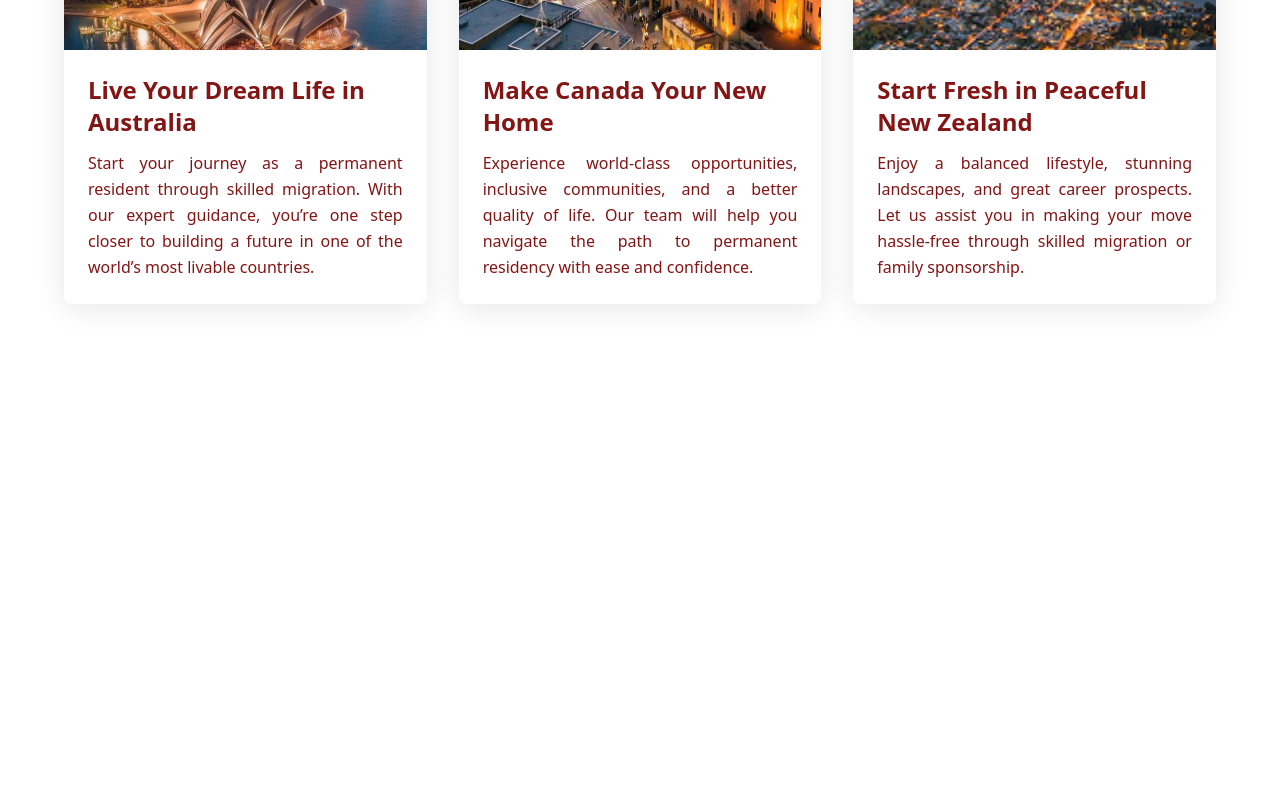
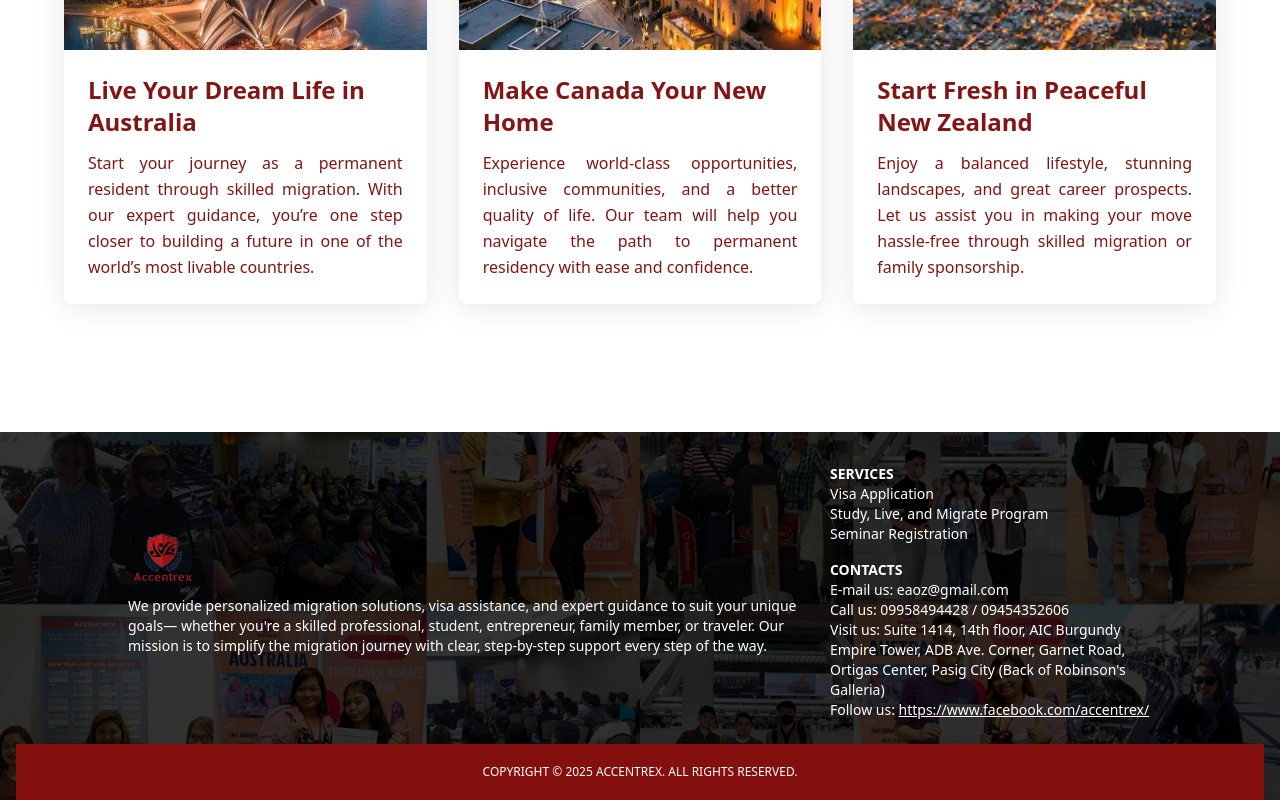
Before and after one commit to aidantiu/accentrex_web, a React (Vite) app in the folder client/: page / in a window 1280 px wide. Shown: the part 1193-1993 px from the top of the page. Before the commit the page ends 1577 px from the top, so only its background shows below. Built offline with nearby package versions, Linux system fonts and the light colour scheme.

Commit message:
refactor: simplify footer logic

```diff
--- /dev/null
+++ b/client/src/components/footer.jsx
@@ -0,0 +1,48 @@
+import React from 'react';
+import footerBg from '../assets/footerBg.png'; // Update with actual path
+import footerLogo from '../assets/AccentrexLogo.png'; // Update with actual path
+
+const Footer = () => {
+  return (
+    <footer
+      className="bg-cover bg-no-repeat text-white pt-8 px-4 mt-12"
+      style={{ backgroundImage: `url(${footerBg})` }}
+    >
+      <div className="max-w-5xl mx-auto flex flex-col md:flex-row items-center md:justify-between gap-8">
+        <div className="text-center md:text-left">
+          <img src={footerLogo} alt="Footer Logo" className="max-w-[70px] mx-auto md:mx-0" />
+          <p className="text-sm mt-2">
+            We provide personalized migration solutions, visa assistance, and expert guidance to suit your unique goals—
+            whether you're a skilled professional, student, entrepreneur, family member, or traveler.
+            Our mission is to simplify the migration journey with clear, step-by-step support every step of the way.
+          </p>
+        </div>
+
+        <div className="text-center md:text-left text-sm">
+          <p className="font-bold">SERVICES</p>
+          <p>
+            Visa Application<br />
+            Study, Live, and Migrate Program<br />
+            Seminar Registration
+          </p>
+
+          <p className="font-bold mt-4">CONTACTS</p>
+          <p>
+            E-mail us: eaoz@gmail.com<br />
+            Call us: 09958494428 / 09454352606<br />
+            Visit us: Suite 1414, 14th floor, AIC Burgundy Empire Tower, ADB Ave. Corner, Garnet Road, Ortigas Center, Pasig City (Back of Robinson's Galleria)<br />
+            Follow us: <a href="https://www.facebook.com/accentrex/" target="_blank" rel="noopener noreferrer" className="underline">
+              https://www.facebook.com/accentrex/
+            </a>
+          </p>
+        </div>
+      </div>
+
+      <div className="w-full bg-[#830F0F] text-white text-center text-xs mt-6 py-5 uppercase z-50">
+        Copyright © 2025 ACCENTREX. All Rights Reserved.
+      </div>
+    </footer>
+  );
+};
+
+export default Footer;
--- a/client/src/pages/aboutuspage.jsx
+++ b/client/src/pages/aboutuspage.jsx
@@ -1,5 +1,6 @@
 import Navbar from '../components/navbar';
 import Banner from '../components/banner';
+import Footer from '../components/footer';
 import globeImage from '../assets/globe-image.png';
 import flyerImage from '../assets/flyer-image.png';
 import AIcon from '../assets/icons/a-accountability.png';
@@ -226,6 +227,7 @@ export default function AboutUs() {
           </div>
         </div>
         </section>
+        <Footer />
       </div>
   );
 }
--- a/client/src/pages/accountpage.jsx
+++ b/client/src/pages/accountpage.jsx
@@ -1,4 +1,5 @@
 import Navbar from "../components/navbar";
+import Footer from '../components/footer';
 
 export default function AccountPage() {
   return (
@@ -45,6 +46,7 @@ export default function AccountPage() {
           </button>
         </div>
       </div>
+      <Footer />
     </div>
   );
 }
--- a/client/src/pages/homepage.jsx
+++ b/client/src/pages/homepage.jsx
@@ -1,6 +1,7 @@
 import Navbar from '../components/navbar';
 import Banner from '../components/banner';
 import Headline from '../components/headline';
+import Footer from '../components/footer';
 
 const CountryCard = ({ image, title, description }) => {
   return (
@@ -78,6 +79,7 @@ const Homepage = () => {
           />
         </div>
       </section>
+      <Footer />
     </div>
   );
 };
--- a/client/src/pages/servicespages.jsx
+++ b/client/src/pages/servicespages.jsx
@@ -3,9 +3,9 @@ import logo from '../assets/AccentrexLogo.png';
 import visaIcon from '../assets/Group 7.png';
 import migrateIcon from '../assets/Group 51.png';
 import seminarIcon from '../assets/Earth Dots.png';
-import footerLogo from '../assets/FooterLOGO.png';
-import footerBg from '../assets/Group 66.png';
 import '../styles/index.css';
+
+import Footer from '../components/footer'; // ✅ Import the Footer component
 
 function Services() {
   return (
@@ -60,36 +60,7 @@ function Services() {
         description="Stay informed and prepared by joining our informative seminars on international education, immigration policies, and career opportunities abroad. Register for our upcoming sessions to gain valuable insights, meet industry experts, and receive personalized guidance tailored to your goals."
       />
 
-      <footer
-        className="bg-cover bg-no-repeat text-white pt-8 px-4 mt-12"
-        style={{ backgroundImage:`url(${footerBg})` }}
-      >
-        <div className="max-w-5xl mx-auto flex flex-col md:flex-row items-center md:justify-between gap-8">
-          <div className="text-center md:text-left">
-            <img src={footerLogo} alt="Footer Logo" className="max-w-[70px] mx-auto md:mx-0" />
-            <p className="text-sm mt-2">
-              We provide personalized migration solutions, visa assistance, and expert guidance to suit your unique goals—whether you're a skilled professional, student, entrepreneur, family member, or traveler. Our mission is to simplify the migration journey with clear, step-by-step support every step of the way.
-            </p>
-          </div>
-
-          <div className="text-center md:text-left text-sm">
-            <p className="font-bold">SERVICES</p>
-            <p>Visa Application<br/>Study, Live, and Migrate Program<br/>Seminar Registration</p>
-
-            <p className="font-bold mt-4">CONTACTS</p>
-            <p>
-              E-mail us: eaoz@gmail.com<br/>
-              Call us: 09958494428 / 09454352606<br/>
-              Visit us: Suite 1414, 14th floor, AIC Burgundy Empire Tower, ADB Ave. Corner, Garnet Road, Ortigas Center, Pasig City (Back of Robinson's Galleria)<br/>
-              Follow us: <a href="https://www.facebook.com/accentrex/" target="_blank" className="underline">https://www.facebook.com/accentrex/</a>
-            </p>
-          </div>
-        </div>
-
-        <div className="w-full bg-[#830F0F] text-white text-center text-xs mt-6 py-5 uppercase z-50">
-          Copyright © 2025 ACCENTREX. All Rights Reserved.
-        </div>
-      </footer>
+      <Footer /> {/* ✅ Footer component used here */}
     </div>
   );
 }
```
Also changed, not shown: client/src/assets/footerBg.png (renamed from client/src/assets/Group 66.png).
